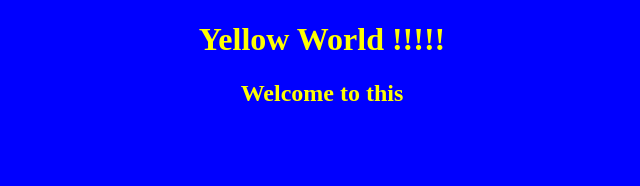
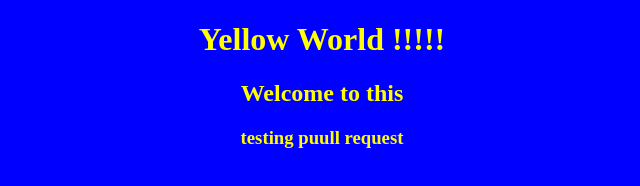
Before and after one commit to Pedro-Pan/Github_Workshop, a plain HTML site: page index.html in a window 1280 px wide. Shown: the whole page, without its empty margins (318-958 px from the left). Drawn offline with Linux system fonts and the light colour scheme.

Commit message:
subsubtitle

```diff
--- a/index.html
+++ b/index.html
@@ -10,5 +10,6 @@
 <body>
     <h1>Yellow World !!!!!</h1>
     <h2>Welcome to this</h2>
+    <h3>testing puull request</h3>
 </body>
 </html>
--- a/style.css
+++ b/style.css
@@ -2,7 +2,7 @@
     background-color: blue;
 }
 
-h1, h2 {
+h1, h2 , h3 {
     color: yellow;
     text-align: center;
 }
```
